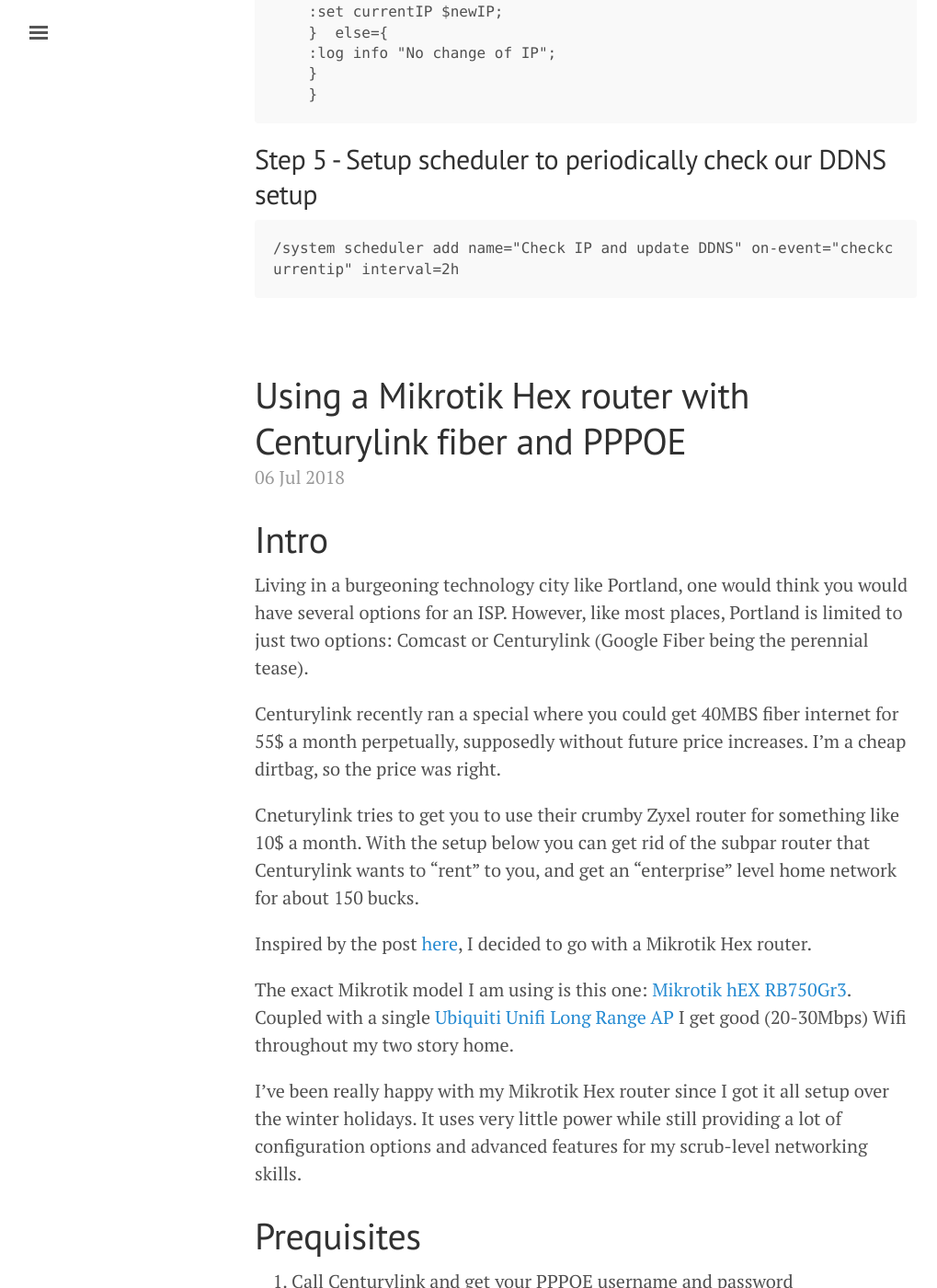
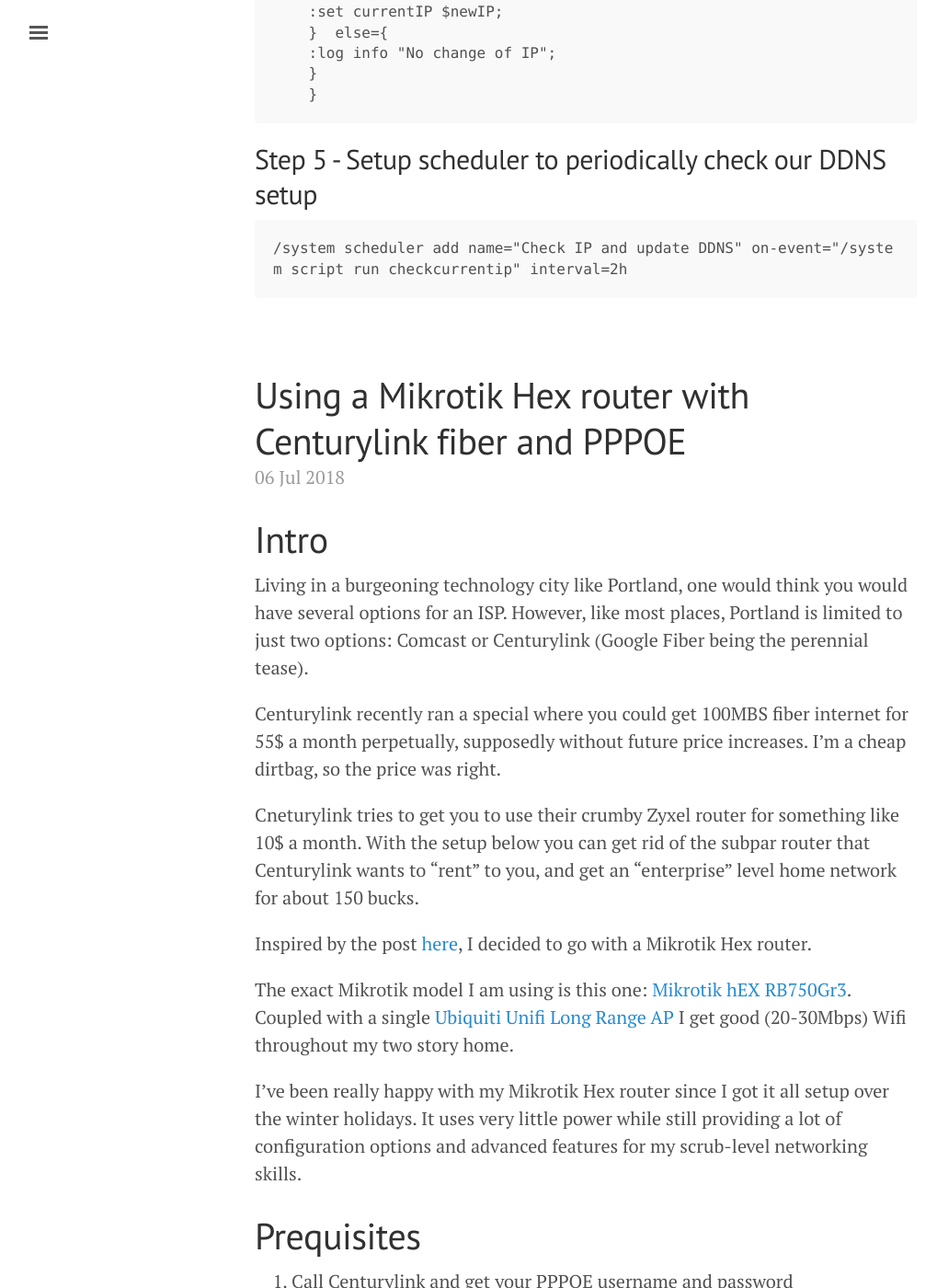
Before and after one commit to matthewlboyd/matthewlboyd.com, a Jekyll site: the page built from index.html, in a window 1280 px wide and 1400 px high, scrolled down 1807 px. Shown: the whole window at 92% size, without its empty margins (3-1022 px from the left). Built offline with Jekyll 4.4.1, drawn with Linux system fonts in a browser that asks for light colours; the list of posts is cut into pages by our own code.

Commit message:
Updating script scheduler

````diff
--- a/_posts/2018-07-06-mikrotik-hex-router-centurylink-pppoe.md
+++ b/_posts/2018-07-06-mikrotik-hex-router-centurylink-pppoe.md
@@ -10,7 +10,7 @@
 an ISP. However, like most places, Portland is limited to just two options: Comcast or Centurylink
 (Google Fiber being the perennial tease).
 
-Centurylink recently ran a special where you could get 40MBS fiber internet for 55$ a month perpetually,
+Centurylink recently ran a special where you could get 100MBS fiber internet for 55$ a month perpetually,
 supposedly without future price increases. I'm a cheap dirtbag, so the price was right.
 
 Cneturylink tries to get you to use their crumby Zyxel router for something like 10$ a month.
--- a/_posts/2018-09-13-free-dynamic-dns-on-mikrotik-hex.md
+++ b/_posts/2018-09-13-free-dynamic-dns-on-mikrotik-hex.md
@@ -53,5 +53,5 @@
 ## Step 5 - Setup scheduler to periodically check our DDNS setup
 
 ```
-/system scheduler add name="Check IP and update DDNS" on-event="checkcurrentip" interval=2h
+/system scheduler add name="Check IP and update DDNS" on-event="/system script run checkcurrentip" interval=2h
 ```
````
